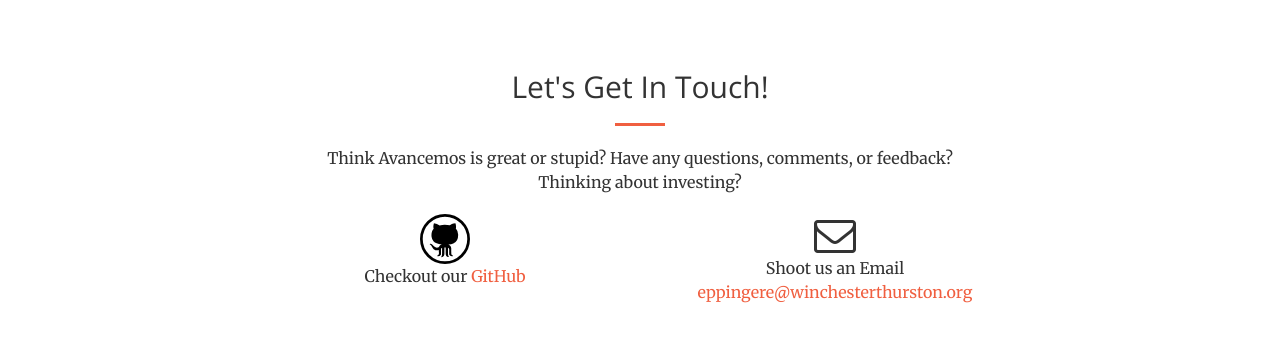
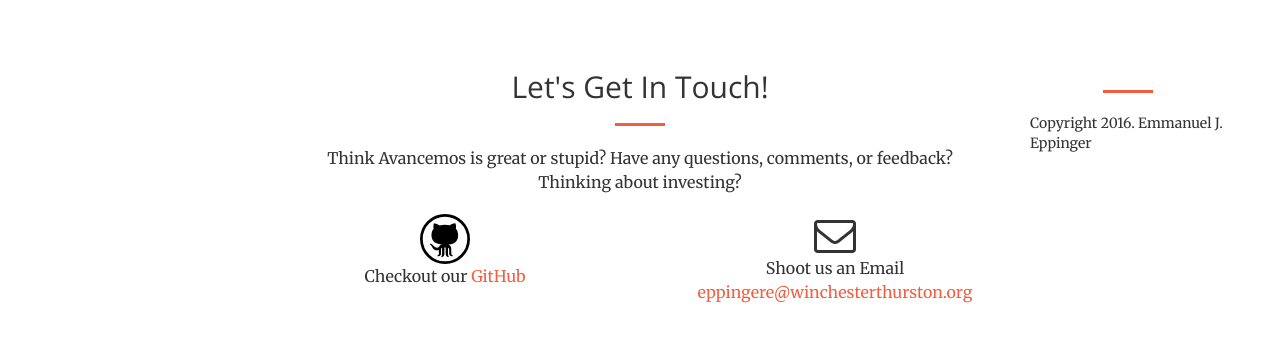
Before and after one commit to avancemos/avancemos.github.io, a website: page index.html in a window 1280 px wide. Shown: the part 2779-3121 px from the top of the page. Drawn offline with nearby package versions, Linux system fonts and the light colour scheme.

Commit message:
Update index.html

```diff
--- a/index.html
+++ b/index.html
@@ -164,7 +164,13 @@
                     <i class="fa fa-envelope-o fa-3x sr-contact"></i>
                     <p>Shoot us an Email <a href="mailto:eppingere@winchesterthurston.org">eppingere@winchesterthurston.org</a></p>
                 </div>
+
+                <hr class="primary">
+
+                Copyright 2016. Emmanuel J. Eppinger
+
             </div>
+
         </div>
     </section>
 
```
